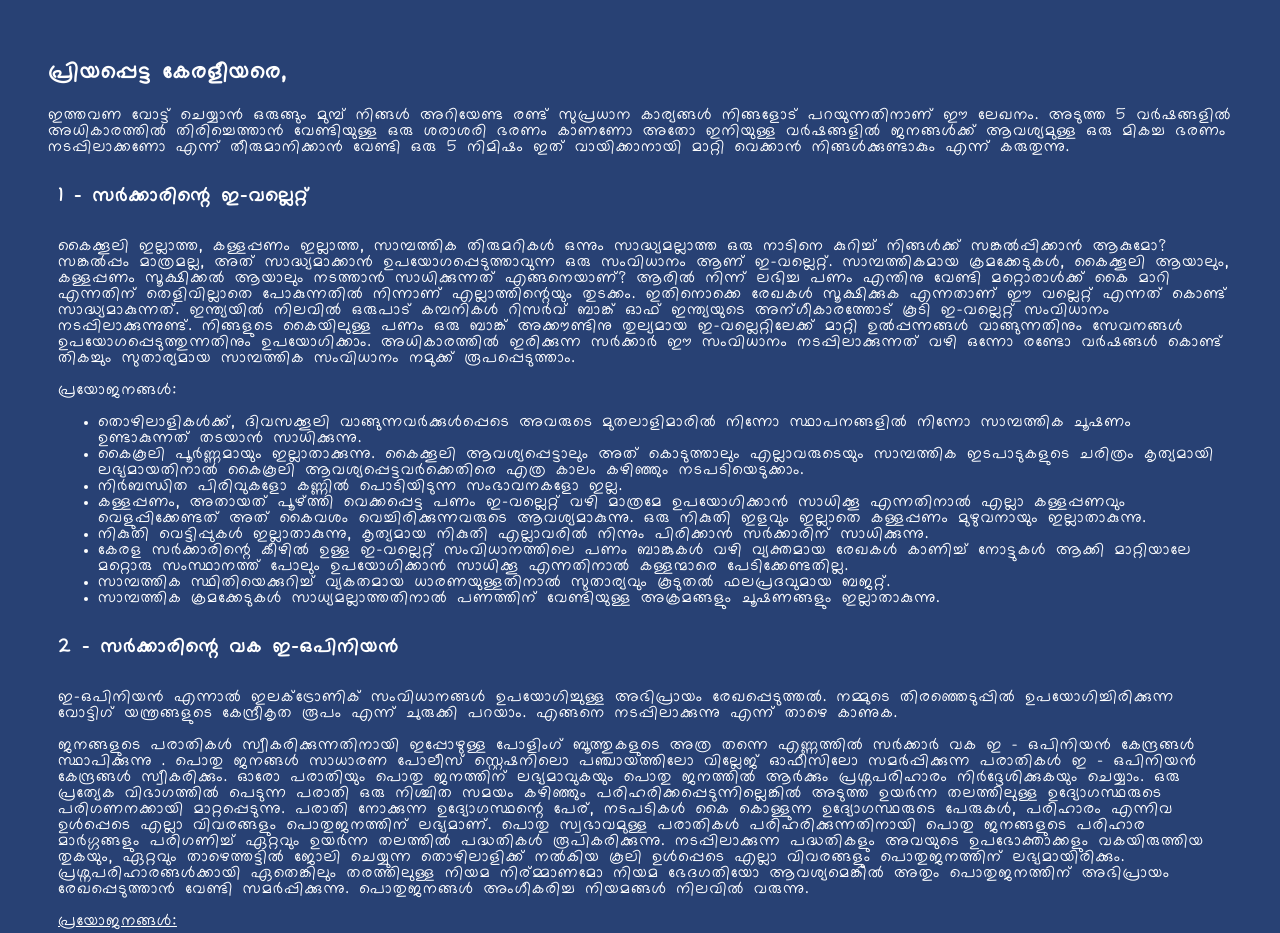
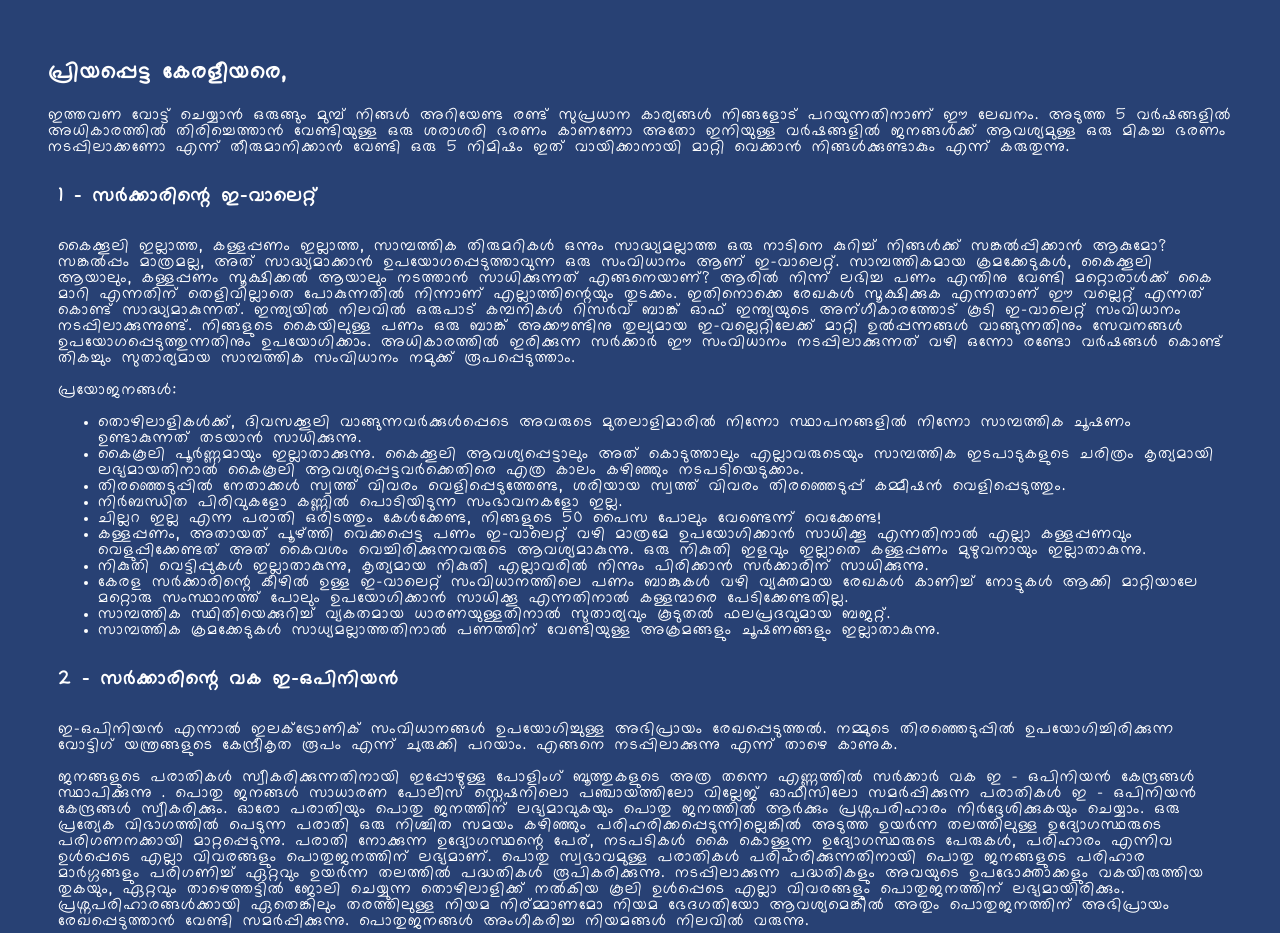
Before and after one commit to midhunanew/static.strangefriend.com, a plain HTML site: page index.html in a window 1280 px wide. Shown: the top 933 px of the page. Drawn offline with Linux system fonts and the light colour scheme.

Commit message:
corrections

```diff
--- a/index.html
+++ b/index.html
@@ -50,19 +50,19 @@
 
         <div class="sub-content">
             <h5>
-                1 - സര്‍ക്കാരിന്റെ ഇ-വല്ലെറ്റ്
+                1 - സര്‍ക്കാരിന്റെ ഇ-വാലെറ്റ്
             </h5>
 
             <p>
                 കൈക്കൂലി ഇല്ലാത്ത, കള്ളപ്പണം ഇല്ലാത്ത, സാമ്പത്തിക തിരുമറികള്‍ ഒന്നും സാദ്ധ്യമല്ലാത്ത ഒരു നാടിനെ കുറിച്ച്
                 നിങ്ങള്‍ക്ക് സങ്കല്‍പ്പിക്കാന്‍ ആകുമോ? സങ്കല്‍പ്പം മാത്രമല്ല, അത് സാദ്ധ്യമാക്കാന്‍ ഉപയോഗപ്പെടുത്താവുന്ന
                 ഒരു
-                സംവിധാനം ആണ് ഇ-വല്ലെറ്റ്. സാമ്പത്തികമായ ക്രമക്കേടുകള്‍, കൈക്കൂലി ആയാലും, കള്ളപ്പണം സൂക്ഷിക്കല്‍ ആയാലും
+                സംവിധാനം ആണ് ഇ-വാലെറ്റ്. സാമ്പത്തികമായ ക്രമക്കേടുകള്‍, കൈക്കൂലി ആയാലും, കള്ളപ്പണം സൂക്ഷിക്കല്‍ ആയാലും
                 നടത്താന്‍ സാധിക്കുന്നത്‌ എങ്ങനെയാണ്? ആരില്‍ നിന്ന് ലഭിച്ച പണം എന്തിനു വേണ്ടി മറ്റൊരാള്‍ക്ക് കൈ മാറി
                 എന്നതിന്
                 തെളിവില്ലാതെ പോകുന്നതില്‍ നിന്നാണ് എല്ലാത്തിന്റെയും തുടക്കം. ഇതിനൊക്കെ രേഖകള്‍ സൂക്ഷിക്കുക എന്നതാണ് ഈ
                 വല്ലെറ്റ് എന്നത് കൊണ്ട് സാദ്ധ്യമാകുന്നത്. ഇന്ത്യയില്‍ നിലവില്‍ ഒരുപാട് കമ്പനികള്‍ റിസര്‍വ് ബാങ്ക് ഓഫ്
-                ഇന്ത്യയുടെ അന്ഗീകാരത്തോട്‌ കൂടി ഇ-വല്ലെറ്റ് സംവിധാനം നടപ്പിലാക്കുന്നുണ്ട്. നിങ്ങളുടെ കൈയിലുള്ള പണം ഒരു
+                ഇന്ത്യയുടെ അന്ഗീകാരത്തോട്‌ കൂടി ഇ-വാലെറ്റ് സംവിധാനം നടപ്പിലാക്കുന്നുണ്ട്. നിങ്ങളുടെ കൈയിലുള്ള പണം ഒരു
                 ബാങ്ക് അക്കൗണ്ടിനു തുല്യമായ ഇ-വല്ലെറ്റിലേക്ക് മാറ്റി ഉല്‍പ്പന്നങ്ങള്‍ വാങ്ങുന്നതിനും സേവനങ്ങള്‍
                 ഉപയോഗപ്പെടുത്തുന്നതിനും ഉപയോഗിക്കാം. അധികാരത്തില്‍ ഇരിക്കുന്ന സര്‍ക്കാര്‍ ഈ സംവിധാനം നടപ്പിലാക്കുന്നത്
                 വഴി
@@ -84,10 +84,16 @@
                     നടപടിയെടുക്കാം.
                 </li>
                 <li>
+                    തിരഞ്ഞെടുപ്പില്‍ നേതാക്കള്‍ സ്വത്ത്‌ വിവരം വെളിപ്പെടുത്തേണ്ട, ശരിയായ സ്വത്ത് വിവരം തിരഞ്ഞെടുപ്പ് കമ്മീഷന്‍ വെളിപ്പെടുത്തും.
+                </li>
+                <li>
                     നിര്‍ബന്ധിത പിരിവുകളോ കണ്ണില്‍ പൊടിയിടുന്ന സംഭാവനകളോ ഇല്ല.
                 </li>
                 <li>
-                    കള്ളപ്പണം, അതായത് പൂഴ്ത്തി വെക്കപ്പെട്ട പണം ഇ-വല്ലെറ്റ് വഴി മാത്രമേ ഉപയോഗിക്കാന്‍ സാധിക്കൂ
+                    ചില്ലറ ഇല്ല എന്ന പരാതി ഒരിടത്തും കേള്‍ക്കേണ്ട, നിങ്ങളുടെ 50 പൈസ പോലും വേണ്ടെന്ന് വെക്കേണ്ട!
+                </li>
+                <li>
+                    കള്ളപ്പണം, അതായത് പൂഴ്ത്തി വെക്കപ്പെട്ട പണം ഇ-വാലെറ്റ് വഴി മാത്രമേ ഉപയോഗിക്കാന്‍ സാധിക്കൂ
                     എന്നതിനാല്‍
                     എല്ലാ കള്ളപ്പണവും വെളുപ്പിക്കേണ്ടത് അത് കൈവശം വെച്ചിരിക്കുന്നവരുടെ ആവശ്യമാകുന്നു. ഒരു നികുതി ഇളവും
                     ഇല്ലാതെ കള്ളപ്പണം മുഴുവനായും ഇല്ലാതാകുന്നു.
@@ -97,7 +103,7 @@
                     സാധിക്കുന്നു.
                 </li>
                 <li>
-                    കേരള സര്‍ക്കാരിന്റെ കീഴില്‍ ഉള്ള ഇ-വല്ലെറ്റ് സംവിധാനത്തിലെ പണം ബാങ്കുകള്‍ വഴി വ്യക്തമായ രേഖകള്‍
+                    കേരള സര്‍ക്കാരിന്റെ കീഴില്‍ ഉള്ള ഇ-വാലെറ്റ് സംവിധാനത്തിലെ പണം ബാങ്കുകള്‍ വഴി വ്യക്തമായ രേഖകള്‍
                     കാണിച്ച്
                     നോട്ടുകള്‍ ആക്കി മാറ്റിയാലേ മറ്റൊരു സംസ്ഥാനത്ത് പോലും ഉപയോഗിക്കാന്‍ സാധിക്കൂ എന്നതിനാല്‍ കള്ളന്മാരെ
                     പേടിക്കേണ്ടതില്ല.
```
